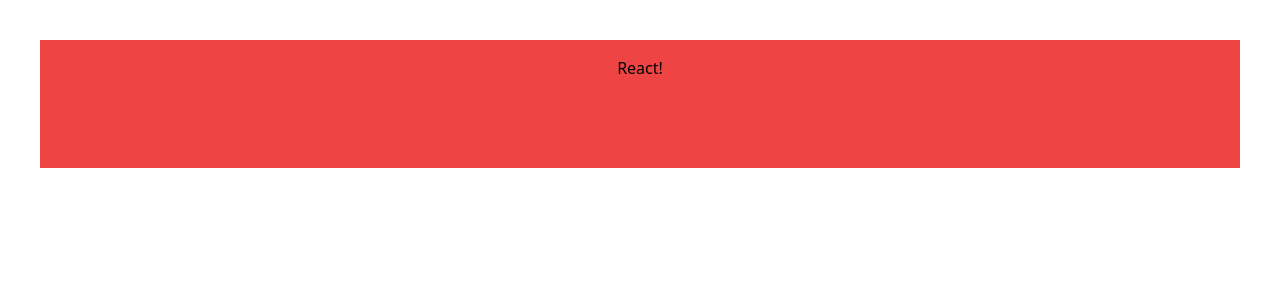
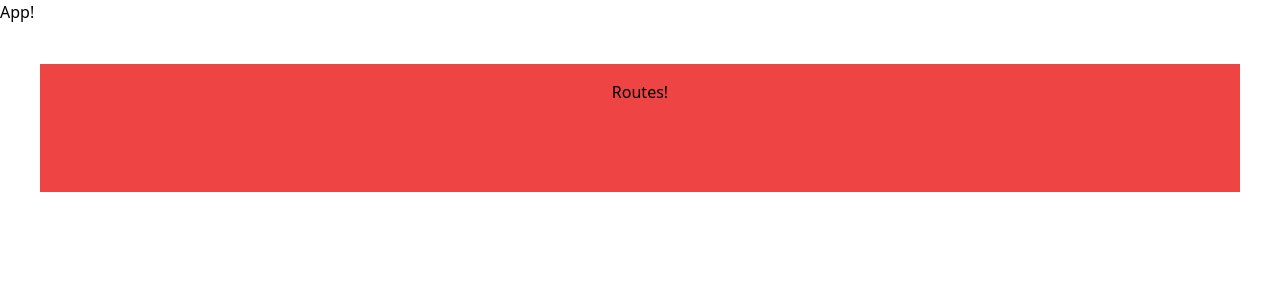
Before and after one commit to andrewrgabb/hooks, a React (Create React App) app: page / in a window 1280 px wide. Shown: the top 300 px of the page. Built offline with nearby package versions, Linux system fonts and the light colour scheme.

Commit message:
started router

```diff
--- a/src/pages/App.tsx
+++ b/src/pages/App.tsx
@@ -1,11 +1,15 @@
-import React from 'react';
+import React from "react";
+import Routes from "./Router";
 
-const App = () => {
+// App level contexts are likely to be added into this page
+
+const App: React.FC = () => {
   return (
-    <div className="flex justify-center pt-4 m-10 h-32 bg-red-500">
-      React!
+    <div>
+      App!
+      <Routes />
     </div>
   );
-}
+};
 
 export default App;
--- /dev/null
+++ b/src/pages/Router.tsx
@@ -0,0 +1,15 @@
+import React from 'react';
+
+// This page contains most of the routing for the application
+
+// Sub-routers may also be added to reduce complexity if required
+
+const Router: React.FC = () => {
+  return (
+    <div className="flex justify-center pt-4 m-10 h-32 bg-red-500">
+      Routes!
+    </div>
+  );
+}
+
+export default Router;
```
